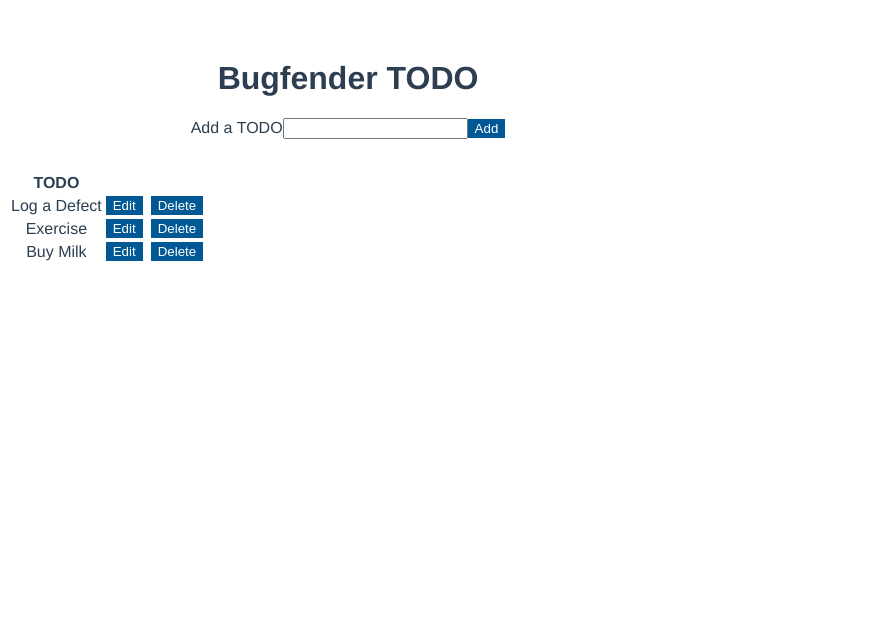
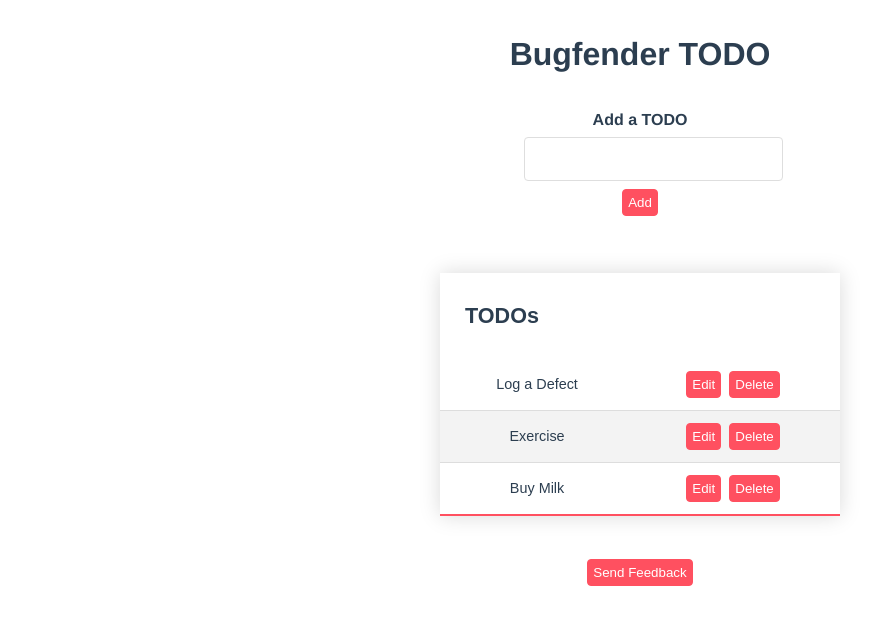
Before and after one commit to atapas/vue-todo, a Vue app: page / in a window 1280 px wide. Shown: the top 624 px of the page, without its empty margins (0-895 px from the left). Built offline with nearby package versions, Linux system fonts and the light colour scheme; no server answers; what @bugfender/sdk would draw is missing.

Commit message:
Added style and edit todo functionality

```diff
--- a/package.json
+++ b/package.json
@@ -1,5 +1,5 @@
 {
-  "name": "vue-app",
+  "name": "vue-todo",
   "version": "0.1.0",
   "private": true,
   "scripts": {
--- a/src/App.vue
+++ b/src/App.vue
@@ -2,13 +2,19 @@
   <div id="app" class="small-container">
     <h1>Bugfender TODO</h1>
     <todo-form @add:todo="addTodo" />
-    <todo-table :todos="todos" @delete:todo="deleteTodo" />
+    <todo-table
+      :todos="todos"
+      @delete:todo="deleteTodo"
+      @edit:todo="editTodo" />
+    <br />
+    <send-feedback />
   </div>
 </template>
 
 <script>
 import TodoTable from "@/components/TodoTable.vue";
 import TodoForm from "@/components/TodoForm.vue";
+import SendFeedback from "@/components/SendFeedback.vue";
 
 import { Bugfender } from '@bugfender/sdk';
 import { generate } from 'shortid';
@@ -31,6 +37,7 @@
   components: {
     TodoTable,
     TodoForm,
+    SendFeedback
   },
   data() {
     return {
@@ -63,6 +70,11 @@
       this.todos = this.todos.filter(
         todo => todo.id !== id
       )
+    },
+    editTodo(id, updatedTodo) {
+      this.todos = this.todos.map(todo =>
+        todo.id === id ? updatedTodo : todo
+      )
     }
   },
 };
@@ -75,15 +87,82 @@
   -moz-osx-font-smoothing: grayscale;
   text-align: center;
   color: #2c3e50;
-  margin-top: 60px;
+  margin-top: 15px;
 }
+
 button {
-  background: #005994;
-  border: 1px solid #005994;
+  background: #ff5060;
+  border: 1px solid #ff5060;
   color: #FFFFFF;
+  padding: 5px;
+  border-radius: 4px;
 }
 
 .small-container {
-  max-width: 680px;
+  display: flex;
+  flex-direction: column;
+  justify-content: center;
+  align-items: center;
 }
+
+table {
+  border-collapse: collapse;
+  margin: 25px 0;
+  font-size: 0.9em;
+  font-family: sans-serif;
+  min-width: 400px;
+  box-shadow: 0 0 20px rgba(0, 0, 0, 0.15);
+  width: 100%;
+}
+
+table thead tr {
+  text-align: left;
+}
+
+table th {
+  padding: 12px 25px;
+}
+
+table td {
+  padding: 12px 15px;
+}
+
+table tbody tr {
+  border-bottom: 1px solid #dddddd;
+}
+
+table tbody tr:nth-of-type(even) {
+  background-color: #f3f3f3;
+}
+
+table tbody tr:last-of-type {
+  border-bottom: 2px solid #ff5060;
+}
+
+table tbody tr.active-row {
+  font-weight: bold;
+  color: #ff5060;
+}
+
+label {
+    font-weight: 600;
+    max-width: 100%;
+    display: block;
+    margin: 1rem 0 0.5rem;
+}
+
+input[type=text] {
+  display: block;
+  border: 1px solid #dedede;
+  border-radius: 4px;
+  padding: 0.75rem;
+  outline: none;
+  background: transparent;
+  margin-bottom: 0.5rem;
+  font-size: 1rem;
+  width: 100%;
+  max-width: 100%;
+  line-height: 1;
+}
+
 </style>
--- /dev/null
+++ b/src/components/SendFeedback.vue
@@ -0,0 +1,44 @@
+<template>
+  <div class="hello">
+    <button @click="sendFeedback()">Send Feedback</button>
+  </div>
+</template>
+
+<script>
+import { Bugfender } from '@bugfender/sdk';
+export default {
+  name: 'HelloWorld',
+  methods: {
+    sendFeedback() {
+      console.log('Sending Feedback');
+      Bugfender.getUserFeedback().then((result) => {
+        if (result.isSent) {
+            // User sent the feedback
+            // `result.feedbackURL` contains the Bugfender feedback URL
+            Bugfender.info('User has sent the Feedback to Bugfender', result.feedbackURL);
+        } else {
+            Bugfender.warn('User feedback has not been sent.');
+        }
+      });
+    },
+  }
+}
+</script>
+
+<!-- Add "scoped" attribute to limit CSS to this component only -->
+<style scoped>
+h3 {
+  margin: 40px 0 0;
+}
+ul {
+  list-style-type: none;
+  padding: 0;
+}
+li {
+  display: inline-block;
+  margin: 0 10px;
+}
+a {
+  color: #42b983;
+}
+</style>
--- a/src/components/TodoTable.vue
+++ b/src/components/TodoTable.vue
@@ -1,16 +1,24 @@
 <template>
   <div id="todo-table">
-    <table>
+    <p v-if="todos.length < 1" class="empty-table">No Todos</p>
+    <table v-else>
       <thead>
         <tr>
-          <th>TODO</th>
+          <th><h2>TODOs</h2></th>
         </tr>
       </thead>
       <tbody>
         <tr v-for="todo in todos" :key="todo.id">
-          <td>{{ todo.name }}</td>
-          <td>
-            <button>Edit</button>
+          <td v-if="editing === todo.id">
+            <input type="text" v-model="todo.name" />
+          </td>
+          <td v-else>{{ todo.name }}</td>
+          <td v-if="editing === todo.id">
+            <button @click="editTodo(todo)">Save</button>
+            <button class="muted-button" @click="cancelEdit(todo)">Cancel</button>
+          </td>
+          <td v-else>
+            <button @click="editMode(todo)">Edit</button>
             <button @click="$emit('delete:todo', todo.id)">Delete</button>
           </td>
         </tr>
@@ -25,6 +33,26 @@
     props: {
         todos: Array,
     },
+    data() {
+      return {
+        editing: null,
+      }
+    },
+    methods: {
+      editMode(todo) {
+        this.cachedTodo = Object.assign({}, todo)
+        this.editing = todo.id
+      },
+      cancelEdit(todo) {
+        Object.assign(todo, this.cachedTodo)
+        this.editing = null;
+      },
+      editTodo(todo) {
+        if (todo.name === '') return
+        this.$emit('edit:todo', todo.id, todo)
+        this.editing = null
+      }
+    }
   }
 </script>
 
--- /dev/null
+++ b/vue.config.js
@@ -0,0 +1,5 @@
+module.exports = {
+    configureWebpack: {
+      devtool: 'source-map'
+    }
+}
```
Also changed, not shown: src/components/HelloWorld.vue (deleted, +0 -58 lines), 1 other file (tests, documents, lock files or other folders).
